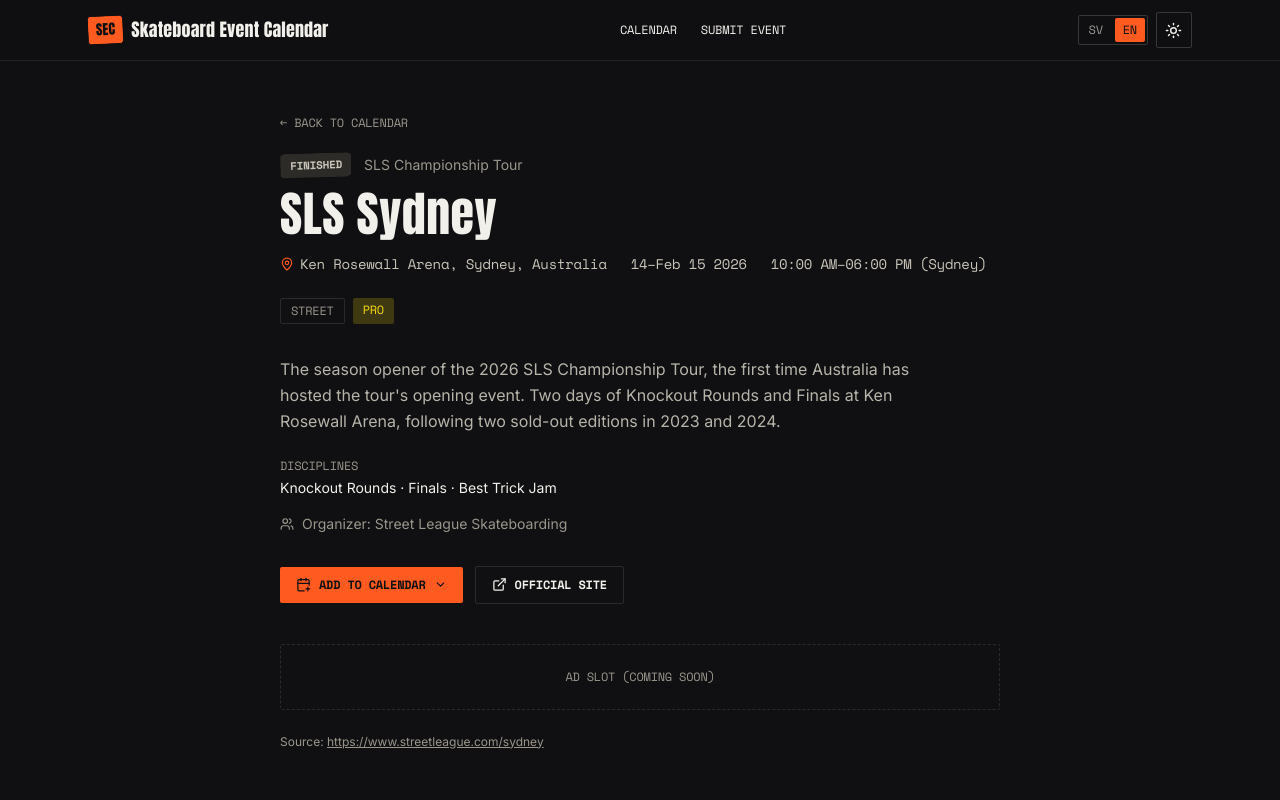
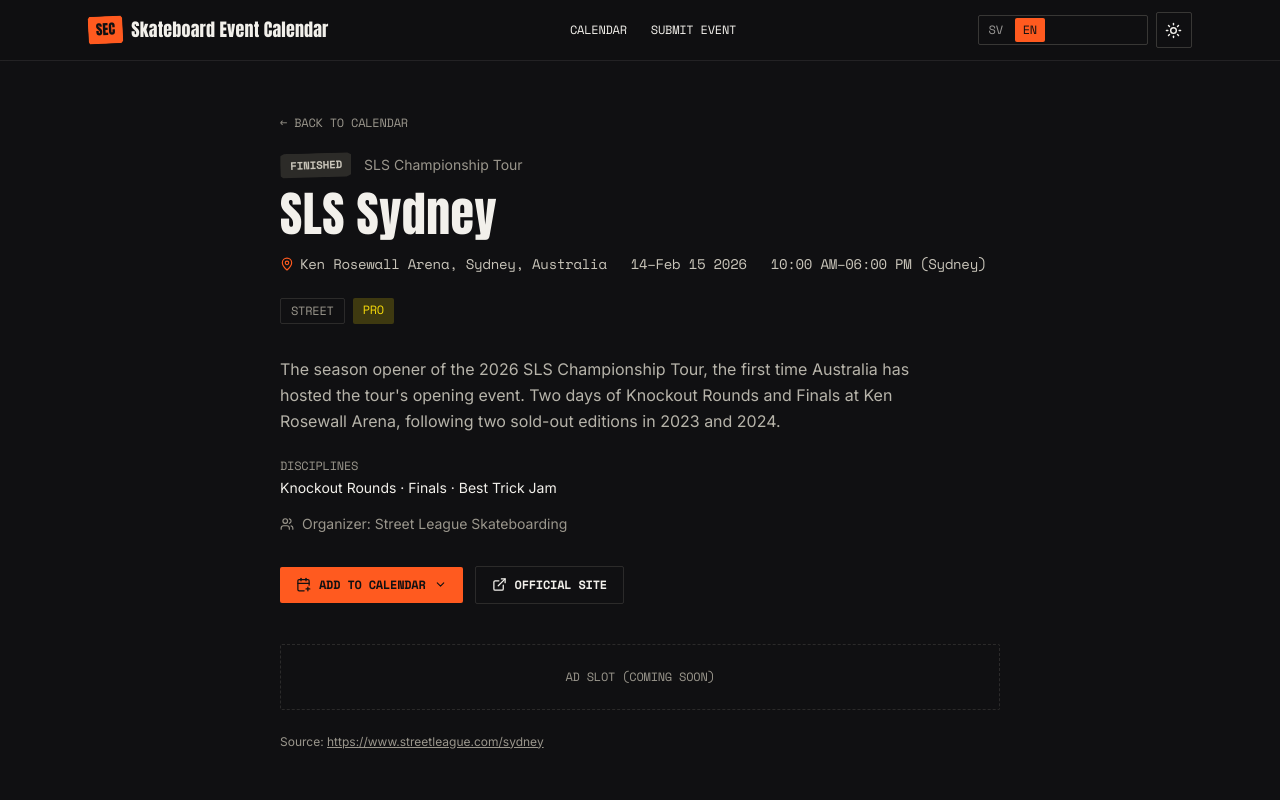
Before and after one commit to martinbjk/SkateboardCalender, a Next.js app: page /en/events/sls-sydney-2026 in a window 1280 px wide. Shown: the top 800 px of the page. Built offline with nearby package versions, Linux system fonts and the light colour scheme; no server answers.

Commit message:
Update active locales and documentation in config.ts

```diff
--- a/src/i18n/config.ts
+++ b/src/i18n/config.ts
@@ -1,18 +1,23 @@
 /**
- * AKTIVA språk just nu: svenska + engelska (helt översatta).
+ * AKTIVA språk: svenska, engelska, tyska, franska, spanska, portugisiska,
+ * japanska — alla helt översatta (UI-text). Eventbeskrivningar
+ * (data/events/*.json) finns bara på sv/en; övriga språk visar den
+ * engelska beskrivningen som reservval (se getEventBySlug/description-
+ * hanteringen), eftersom att översätta 75+ faktatunga eventbeskrivningar
+ * till fem språk inte går att göra tillförlitligt utan risk för fel.
  *
- * Så lägger du till fler språk senare (t.ex. es, pt, fr, de, ja):
+ * Disciplinnamnen (Street/Park/Vert/Bowl/osv) hålls medvetet på engelska
+ * i ALLA språk — det är internationellt vedertagen skateboard-terminologi,
+ * på samma sätt som "kickflip" eller "ollie" inte översätts.
+ *
+ * Så lägger du till ännu fler språk senare:
  *  1. Lägg till språkkoden i `locales` nedan.
  *  2. Skapa /messages/<kod>.json (kopiera messages/en.json som mall).
- *  3. Lägg till landsflagga/label i LOCALE_LABELS i LanguageSwitcher.tsx.
- * Resten av appen (routing, <html lang>, sitemap, hreflang) är redan
- * byggd för att plocka upp nya språk automatiskt via denna fil.
+ *  3. Lägg till språknamnet i LOCALE_LABELS i LanguageSwitcher.tsx.
+ * Resten av appen (routing, <html lang>, sitemap, hreflang) plockar
+ * upp nya språk automatiskt via denna fil.
  */
-export const locales = ['sv', 'en'] as const;
+export const locales = ['sv', 'en', 'de', 'fr', 'es', 'pt', 'ja'] as const;
 export type Locale = (typeof locales)[number];
 
 export const defaultLocale: Locale = 'sv';
-
-// Språk som är förberedda i strukturen men inte aktiverade än
-// (ingen messages/-fil finns, så de renderas inte förrän de läggs till ovan).
-export const plannedLocales = ['es', 'pt', 'fr', 'de', 'ja'] as const;
```
